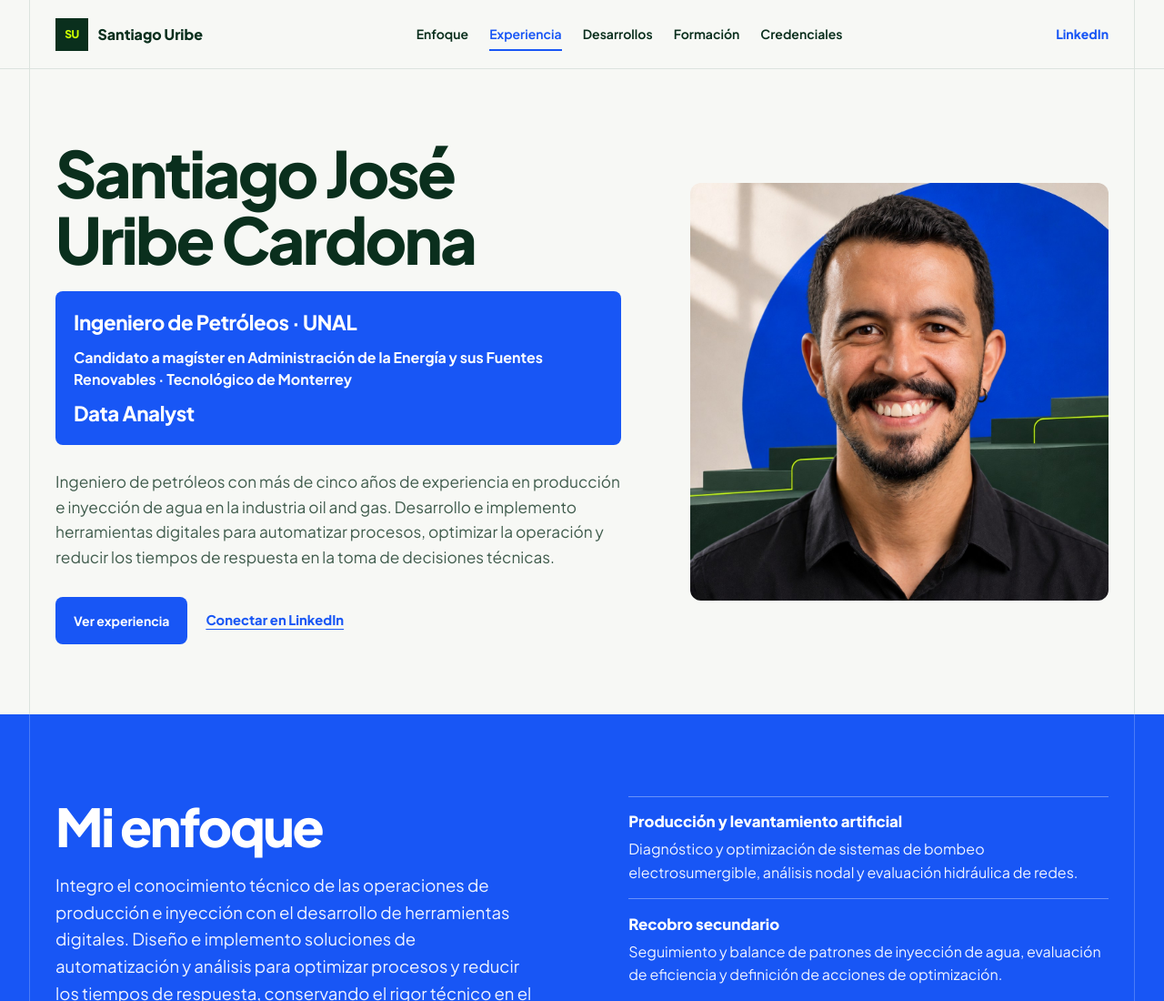
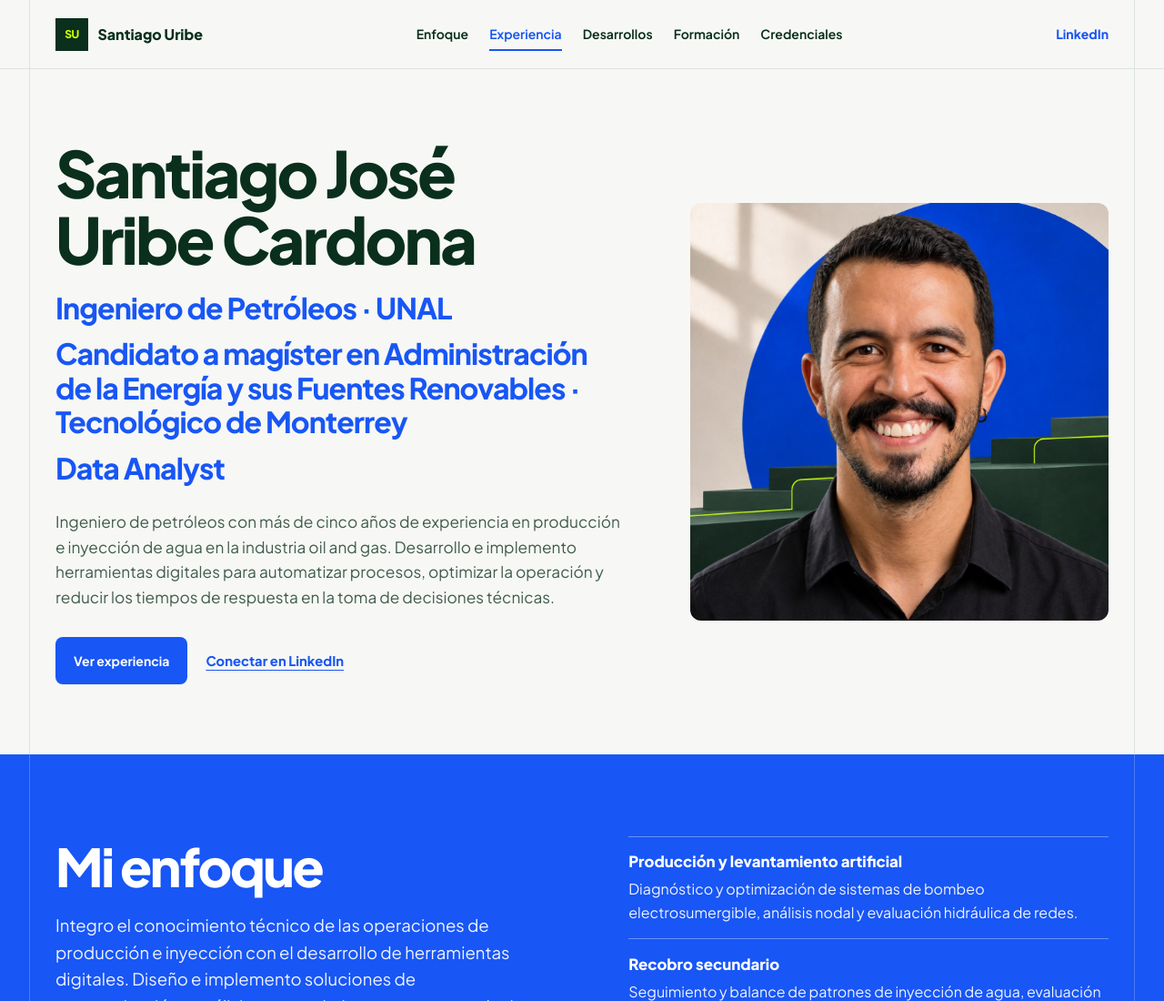
Before and after one commit to sauricar/santiago-uribe-cardona, a plain HTML site: page index.html in a window 1280 px wide. Shown: the top 1100 px of the page at 91% size. Drawn offline with Linux system fonts and the light colour scheme.

Commit message:
Publicar el portafolio

```diff
--- a/style.css
+++ b/style.css
@@ -72,9 +72,9 @@ nav a:hover { color: var(--blue); text-decoration: underline; }
 @keyframes focus-arrival { from { filter: blur(3px); opacity: .75; transform: translateY(4px); } to { filter: blur(0); opacity: 1; transform: translateY(0); } }
 .hero-summary { grid-area: summary; align-self: start; }
 h1 { font-size: clamp(2.85rem, 5.5vw, 4.8rem); font-weight: 800; letter-spacing: -.04em; line-height: 1.04; }
-.hero-credentials { display: grid; gap: .7rem; margin-top: 1.3rem; padding: 1.25rem; background: var(--blue); color: var(--white); border-radius: .5rem; }
-.hero-profession { font-size: clamp(1.15rem, 1.8vw, 1.4rem); font-weight: 750; letter-spacing: -.02em; line-height: 1.3; }
-.hero-qualification { max-width: 47ch; font-size: 1rem; line-height: 1.5; font-weight: 700; }
+.hero-credentials { display: grid; gap: .8rem; margin-top: 1.3rem; color: var(--blue); }
+.hero-profession,
+.hero-qualification { font-size: clamp(1.6rem, 2.5vw, 2rem); line-height: 1.17; letter-spacing: -.03em; font-weight: 750; }
 .hero-intro { max-width: 52ch; color: var(--muted); font-size: clamp(1rem, 1.35vw, 1.1rem); }
 .actions { display: flex; align-items: center; flex-wrap: wrap; gap: .8rem 1.25rem; margin-top: 1.85rem; }
 .button { display: inline-flex; justify-content: center; align-items: center; min-height: 3.25rem; padding: .7rem 1.25rem; background: var(--blue); border-radius: .5rem; color: var(--white); font-weight: 700; font-size: .875rem; text-decoration: none; transition: background-color .25s var(--ease), color .25s var(--ease); }
```
